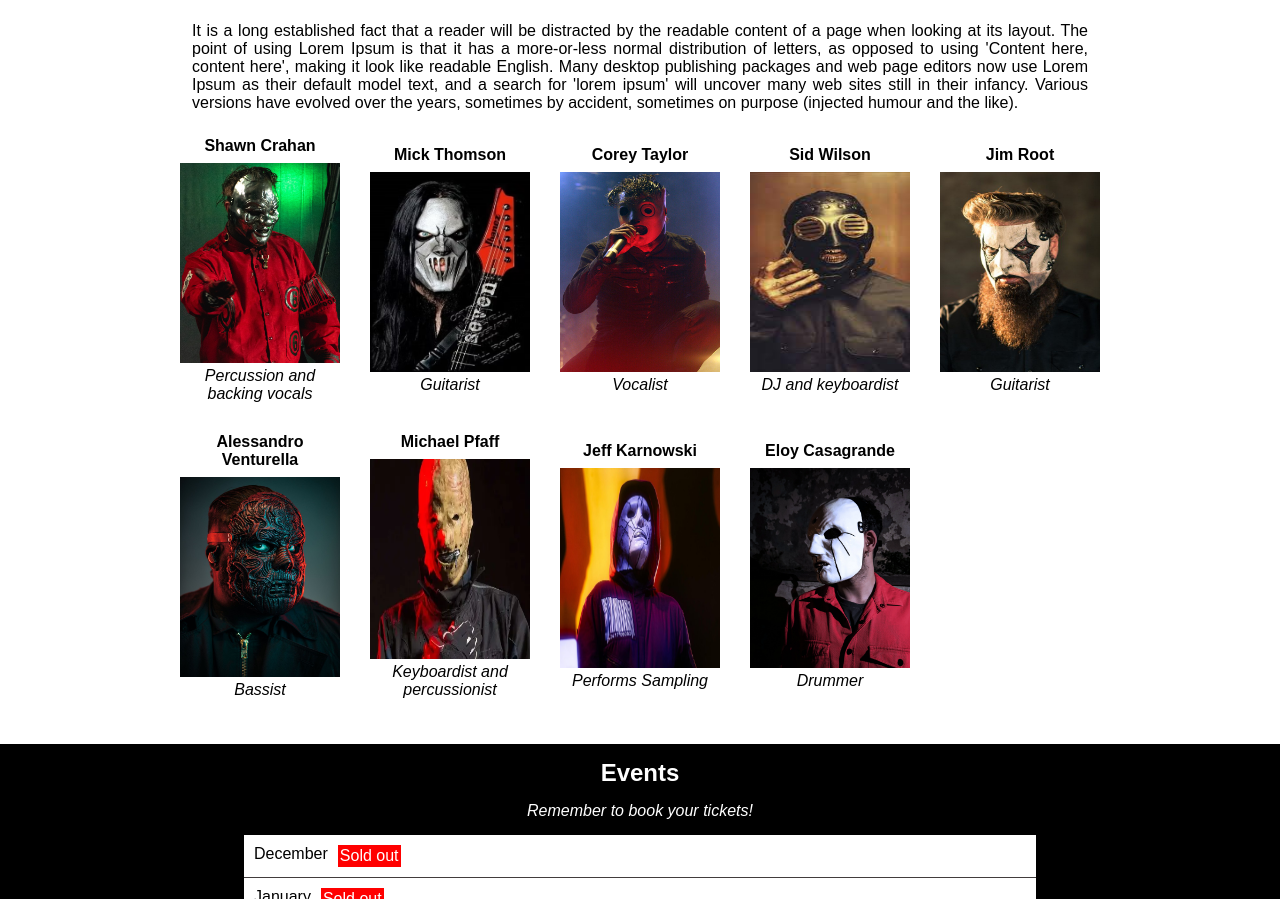
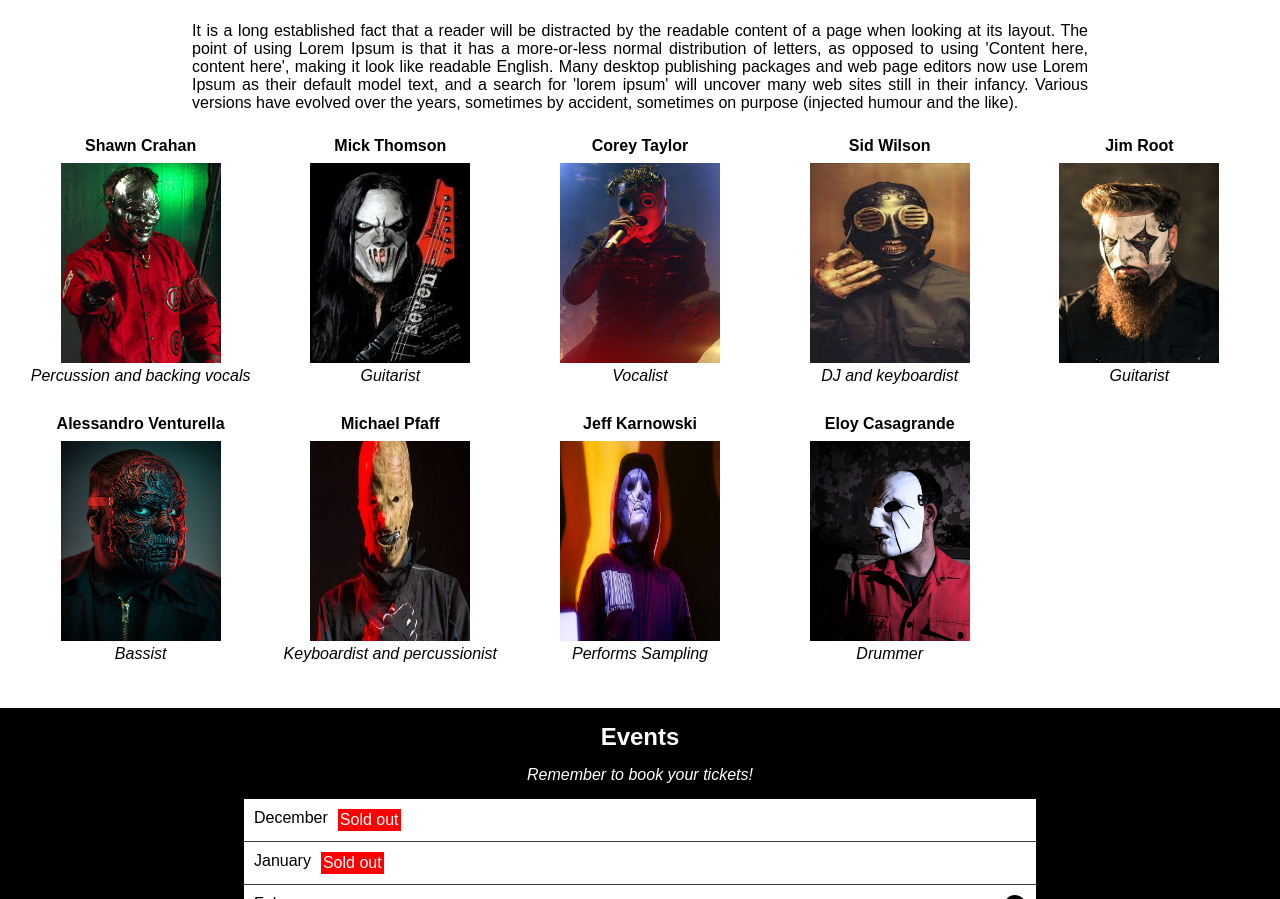
Before and after one commit to MegMinnie/Site-Slipknot, a plain HTML site: page index.html in a window 1280 px wide. Shown: the part 660-1559 px from the top of the page. Drawn offline with nearby package versions, Linux system fonts and the light colour scheme.

Commit message:
style: Fiz alterações no estilo

```diff
--- a/assets/style.css
+++ b/assets/style.css
@@ -97,8 +97,7 @@ main {
 
 section {
   display: grid;
-  grid-template-columns: repeat(1, 0.5fr);
-  grid-template-rows: repeat(5, 0.5fr);
+  grid-template-columns: repeat(1, 1fr);
   gap: 30px;
 }
 
@@ -249,8 +248,6 @@ footer {
   .header {
     display: flex;
   }
-}
-
   .hea {
     display: flex;
     flex-direction: row;
@@ -266,8 +263,7 @@ footer {
 
   section {
     display: grid;
-  grid-template-columns: repeat(3, 0.5fr);
-  grid-template-rows: repeat(2, 0.5fr);
+    grid-template-columns: repeat(3, 1fr);
   }
 
   .eventos-pc {
@@ -295,6 +291,8 @@ section {
     justify-content: space-between;
     margin-top: 15px;
   }
+}
+
 @media (min-width: 1024px) {
   .menu {
     display: flex;
@@ -321,8 +319,7 @@ section {
 
   section {
     display: grid;
-    grid-template-columns: repeat(5, 0.5fr);
-    grid-template-rows: repeat(2, 0.5fr);
+    grid-template-columns: repeat(5, 1fr);
     align-items: center;
     justify-content: center;
     margin: 0 auto;
```
Lines whose indentation alone changed are shown as unchanged.
